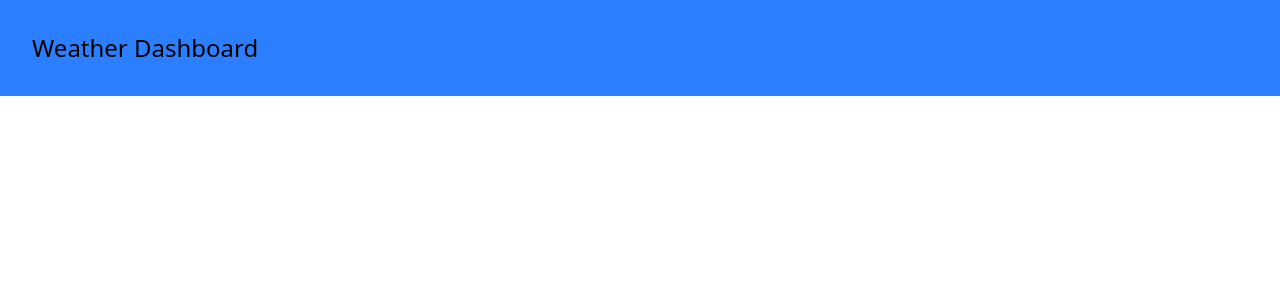
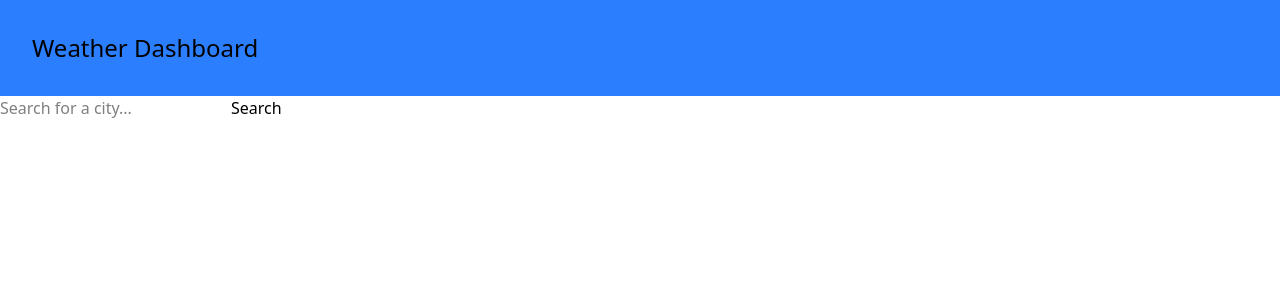
Before and after one commit to AmelMhdi/weather-dashboard, a React app: page / in a window 1280 px wide. Shown: the top 300 px of the page. Built offline with nearby package versions, Linux system fonts and the light colour scheme; the HTML template or start-up script is replaced by a standard one.

Commit message:
feat: search bar component and fetching data from weather api

```diff
--- a/src/App.tsx
+++ b/src/App.tsx
@@ -1,8 +1,60 @@
+import { useState } from "react"
+import { SearchBar } from "./components/SearchBar"
+
+interface WeatherData {
+  temperature: number;
+  description: string;
+  city: string;
+  feelsLike: number;
+  humidity: number;
+  windSpeed: number;
+  precipitation: number;
+}
+
 function App() {
+  const [weather, setWeather] = useState<WeatherData | null>(null);
+  const [loading, setLoading] = useState(false);
+  const [error, setError] = useState<string | null>(null);
+
+  const handleSearch = async (query: string) => {
+    setLoading(true);
+    setError(null);
+
+    try {
+      const API_KEY = "bf1cf1452777479381f103121250612";
+      const response = await fetch(
+        `https://api.weatherapi.com/v1/current.json?key=${API_KEY}&q=${query}`
+      );
+
+      if (!response.ok) {
+        throw new Error("No search results found.");
+      }
+
+      const data = await response.json();
+      const weatherData: WeatherData = {
+        temperature: data.current.temp_c,
+        description: data.current.condition.text,
+        city: data.location.name,
+        feelsLike: data.current.feelslike_c,
+        humidity: data.current.humidity,
+        windSpeed: data.current.wind_kph,
+        precipitation: data.current.precip_mm,
+      };
+      setWeather(weatherData);
+      console.log(weatherData);
+      setLoading(false);
+    } catch (error) {
+      setError((error as Error).message);
+    } finally {
+      setLoading(false);
+    }
+  }
 
   return (
     <>
       <div className='p-8 text-2xl bg-blue-500'>Weather Dashboard</div>
+
+      <SearchBar onSearch={handleSearch} />
     </>
   )
 }
--- a/src/components/SearchBar.tsx
+++ b/src/components/SearchBar.tsx
@@ -0,0 +1,24 @@
+import { useState } from "react";
+
+interface SearchBarProps {
+    onSearch: (query: string) => void;
+}
+
+export function SearchBar({ onSearch }: SearchBarProps) {
+    const [input, setInput] = useState("");
+    const handleSearch = () => {
+        onSearch(input);
+    }
+
+    return (
+        <div>
+            <input
+                type="text"
+                value={input}
+                onChange={(e) => setInput(e.target.value)}
+                placeholder="Search for a city..."
+            />
+            <button onClick={handleSearch}>Search</button>
+        </div>
+    )
+}
```
